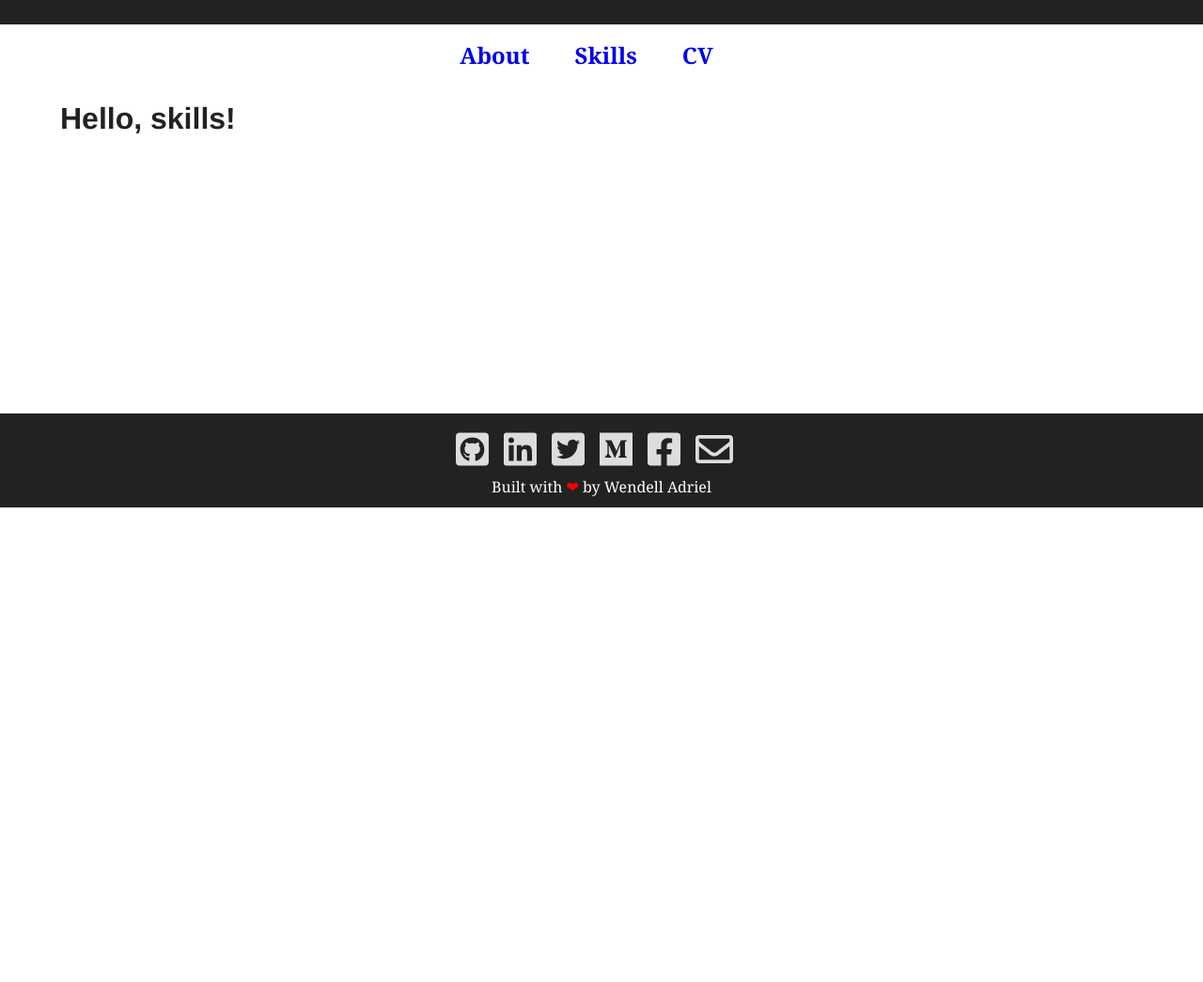
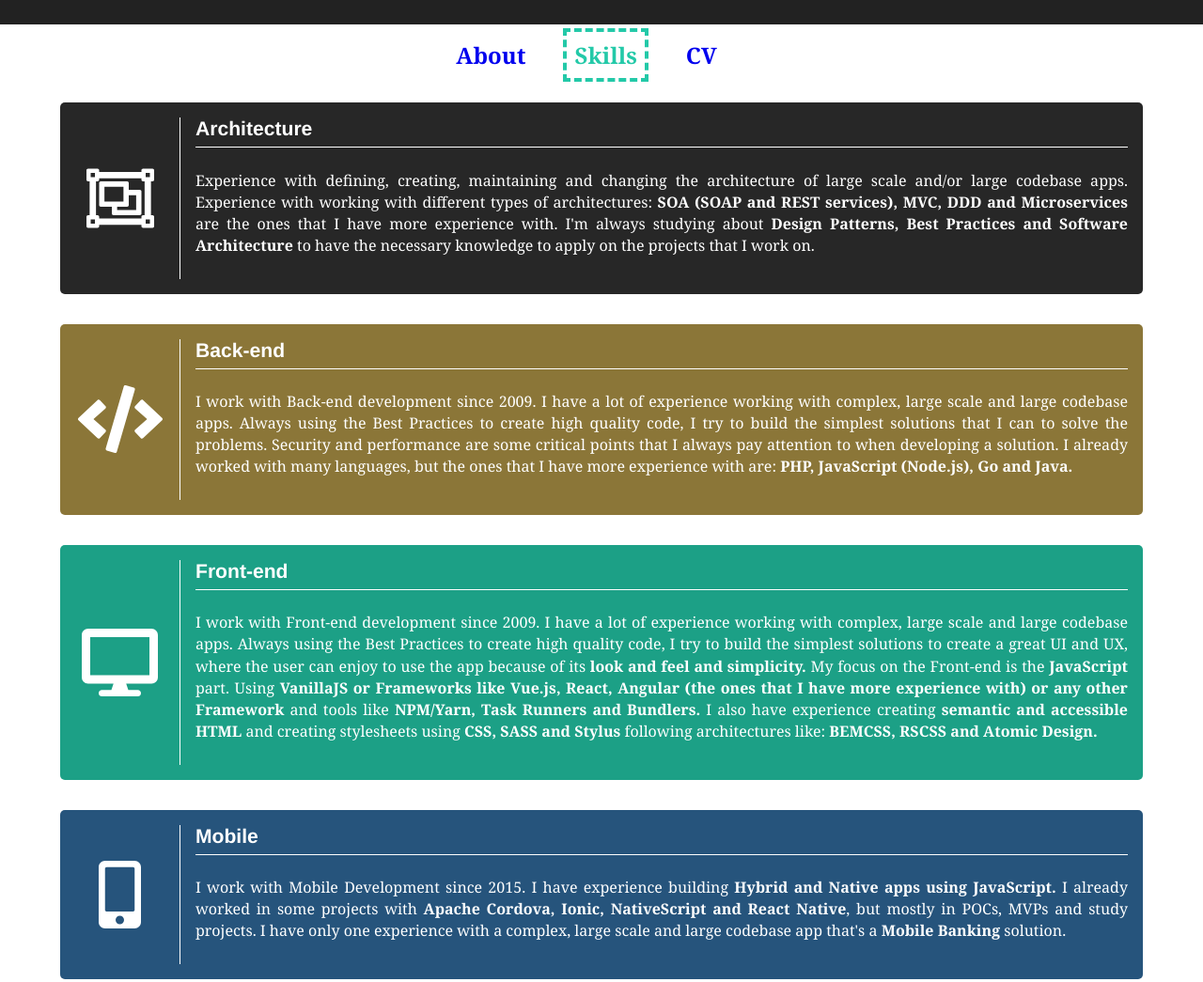
Before and after one commit to WendellAdriel/personal-site, a Gatsby site: page /skills in a window 1280 px wide. Shown: the part 260-1305 px from the top of the page at 94% size. Before the commit the page ends 800 px from the top, so only its background shows below. Built offline with nearby package versions, Linux system fonts and the light colour scheme; Gatsby itself is replaced by a stand-in of ours; some packages are replaced by stand-ins of ours.

Commit message:
finished working on about page, added style to active link on nav bar and finished working on skills page

```diff
--- a/package.json
+++ b/package.json
@@ -7,6 +7,7 @@
     "@fortawesome/fontawesome-svg-core": "^1.2.8",
     "@fortawesome/free-brands-svg-icons": "^5.5.0",
     "@fortawesome/free-regular-svg-icons": "^5.5.0",
+    "@fortawesome/free-solid-svg-icons": "^5.5.0",
     "@fortawesome/react-fontawesome": "^0.1.3",
     "emotion": "^9.2.12",
     "emotion-server": "^9.2.12",
--- a/src/components/Nav.js
+++ b/src/components/Nav.js
@@ -43,10 +43,11 @@ export default () => (
           font-weight: bold;
           @media (max-width: 767px) {
             margin-bottom: 1rem;
+            margin-right: 0;
           }
         `}
       >
-        <StyledLink to={page.route}>{page.name}</StyledLink>
+        <StyledLink to={page.route} activeStyle={{color: "#23c9a8", border: "4px dashed #23c9a8"}}>{page.name}</StyledLink>
       </div>
     ))}
   </Nav>
--- /dev/null
+++ b/src/components/SkillItem.js
@@ -0,0 +1,87 @@
+import React from 'react'
+import styled from 'react-emotion'
+import PropTypes from 'prop-types'
+import { FontAwesomeIcon } from '@fortawesome/react-fontawesome'
+
+import { JustifiedText } from '../utils/base-visual-components'
+
+const SkillSection = styled('section')`
+  display: flex;
+  flex-direction: row;
+  flex-wrap: nowrap;
+  background-color: ${props => props.bg};
+  color: #fff;
+  padding: 1rem;
+  border-radius: 5px;
+  width: 100%;
+  margin-bottom: 2rem;
+
+  @media (max-width: 767px) {
+    flex-direction: column;
+  }
+`
+
+const SkillIcon = styled('div')`
+  display: flex;
+  flex-direction: row;
+  flex-wrap: nowrap;
+  flex-grow: 0;
+  flex-shrink: 0;
+  flex-basis: 10%;
+  justify-content: center;
+  align-items: center;
+  font-size: 4.5rem;
+  padding-right: 1rem;
+  border-right: 1px solid #fff;
+
+  @media (max-width: 767px) {
+    font-size: 3rem;
+    padding-right: 0;
+    padding-bottom: 1rem;
+    border-right: none;
+    border-bottom: 1px solid #fff;
+  }
+`
+
+const SkillName = styled('h3')`
+  margin-top: 0;
+  color: #fff;
+  padding-bottom: 0.5rem;
+  border-bottom: 1px solid #fff;
+
+  @media (max-width: 767px) {
+    text-align: center;
+    padding-top: 0.5rem;
+    border-bottom: none;
+  }
+`
+
+const SkillDescription = styled('div')`
+  display: flex;
+  flex-direction: column;
+  flex-wrap: nowrap;
+  padding-left: 1rem;
+`
+
+const SkillItem = (props) => (
+  <SkillSection bg={props.bg}>
+    <SkillIcon>
+      <FontAwesomeIcon icon={props.icon}/>
+    </SkillIcon>
+    <SkillDescription>
+      <SkillName>{props.skill}</SkillName>
+      <JustifiedText>
+        {props.children}
+      </JustifiedText>
+    </SkillDescription>
+  </SkillSection>
+)
+
+SkillItem.propTypes = {
+  skill: PropTypes.string.isRequired,
+  bg: PropTypes.string.isRequired,
+  icon: PropTypes.object.isRequired,
+  children: PropTypes.node.isRequired
+}
+
+export default SkillItem
--- a/src/pages/index.js
+++ b/src/pages/index.js
@@ -2,6 +2,7 @@ import React from 'react'
 import styled from 'react-emotion'
 
 import Layout from '../components/Layout'
+import { CustomTitle, JustifiedText } from '../utils/base-visual-components'
 import profileImage from '../images/profile.jpg'
 
 const Section = styled('section')`
@@ -31,9 +32,6 @@ const ProfileImage = styled('img')`
   max-height: 400px;
   border-radius: 5px;
 `
-
-const CustomTitle = styled('h3')`margin-top: 0;`
-const JustifiedText = styled('p')`text-align: justify;`
 
 export default () => (
   <Layout>
--- a/src/pages/skills.js
+++ b/src/pages/skills.js
@@ -1,8 +1,68 @@
 import React from 'react'
+import { faObjectGroup } from '@fortawesome/free-regular-svg-icons'
+import { faCode, faDesktop, faMobileAlt, faDatabase, faCogs, faChartLine } from '@fortawesome/free-solid-svg-icons'
+
 import Layout from '../components/Layout'
+import SkillItem from '../components/SkillItem'
 
+
+
+// ARCHITECTURE  #272727 <i class="far fa-object-group"></i>
+// BACK-END      #fed766 <i class="fas fa-code"></i>
+// FRONT-END     #23c9a8 <i class="fas fa-desktop"></i>
+// MOBILE        #26547c <i class="fas fa-mobile-alt"></i>
+// DATABASES     #de6449 <i class="fas fa-database"></i>
+// DEVOPS        #407899 <i class="fas fa-cogs"></i>
+// METHODOLOGIES #f49f0a <i class="fas fa-chart-line"></i>
 export default () => (
   <Layout>
-    <h1>Hello, skills!</h1>
+    <SkillItem skill="Architecture" bg="#272727" icon={faObjectGroup}>
+      Experience with defining, creating, maintaining and changing the architecture of large scale
+      and/or large codebase apps. Experience with working with different types of architectures:
+      <strong> SOA (SOAP and REST services), MVC, DDD and Microservices</strong> are the ones that I have more experience with.
+      I'm always studying about <strong>Design Patterns, Best Practices and Software Architecture</strong> to have the necessary
+      knowledge to apply on the projects that I work on.
+    </SkillItem>
+
+    <SkillItem skill="Back-end" bg="#8b7638" icon={faCode}>
+      I work with Back-end development since 2009. I have a lot of experience working with complex, large scale and large codebase apps.
+      Always using the Best Practices to create high quality code, I try to build the simplest solutions that I can to solve the problems.
+      Security and performance are some critical points that I always pay attention to when developing a solution. I already worked with many
+      languages, but the ones that I have more experience with are: <strong>PHP, JavaScript (Node.js), Go and Java.</strong>
+    </SkillItem>
+
+    <SkillItem skill="Front-end" bg="#1ca086" icon={faDesktop}>
+      I work with Front-end development since 2009. I have a lot of experience working with complex, large scale and large codebase apps.
+      Always using the Best Practices to create high quality code, I try to build the simplest solutions to create a great UI and UX, where
+      the user can enjoy to use the app because of its <strong>look and feel and simplicity.</strong> My focus on the Front-end is the
+      <strong> JavaScript</strong> part. Using <strong>VanillaJS or Frameworks like Vue.js, React, Angular (the ones that I have more experience with) or
+      any other Framework</strong> and tools like <strong>NPM/Yarn, Task Runners and Bundlers. </strong>
+      I also have experience creating <strong>semantic and accessible HTML</strong> and creating stylesheets using <strong>CSS, SASS and Stylus </strong>
+      following architectures like: <strong>BEMCSS, RSCSS and Atomic Design.</strong>
+    </SkillItem>
+
+    <SkillItem skill="Mobile" bg="#26547c" icon={faMobileAlt}>
+      I work with Mobile Development since 2015. I have experience building <strong>Hybrid and Native apps using JavaScript.</strong> I already worked in
+      some projects with <strong>Apache Cordova, Ionic, NativeScript and React Native</strong>, but mostly in POCs, MVPs and study projects. I have only one
+      experience with a complex, large scale and large codebase app that's a <strong>Mobile Banking</strong> solution.
+    </SkillItem>
+
+    <SkillItem skill="Databases" bg="#ca5b43" icon={faDatabase}>
+      I work with databases since 2009. I have a lot of experience working with <strong>huge amount of data and complex queries.</strong> I have experience
+      working with SQL databases: <strong>MySQL, MariaDB, PostgreSQL and Oracle</strong> and NoSQL databases like: <strong>MongoDB, PouchDB, CouchDB and Redis.</strong>
+    </SkillItem>
+
+    <SkillItem skill="DevOps" bg="#407899" icon={faCogs}>
+      I have a lot of experience working with Code Versioning tools, specially <strong>Git.</strong> I know how to work with different workflows like
+      <strong> Gitflow, Forking Workflow, etc.</strong> I also have experience defining, creating, maintaining and changing <strong>simple infrastructures
+      and CI/CD pipelines.</strong> I also have experience working with tools like <strong>Docker, Jenkins, etc.</strong>
+    </SkillItem>
+
+    <SkillItem skill="Methodologies" bg="#f49f0a" icon={faChartLine}>
+      I love <strong>Agile Methodologies</strong> and I'm always reading something about it. I have a lot of experience with these methodologies, specially
+      <strong> Scrum and Kanban.</strong> I've been using these methodologies a lot in the past years and I have experience working as a <strong>Scrum Master. </strong>
+      I already gave a few consultancies for small companies and startups about Agile Methodologies, Scrum and Kanban, helping them to learn about these
+      topics and helping to create Agile Teams.
+    </SkillItem>
   </Layout>
 )
--- /dev/null
+++ b/src/utils/base-visual-components.js
@@ -0,0 +1,4 @@
+import styled from 'react-emotion'
+
+export const CustomTitle = styled('h3')`margin-top: 0;`
+export const JustifiedText = styled('p')`text-align: justify;`
```
Also changed, not shown: src/pages/404.js (+19 -15 lines), 1 other file.
